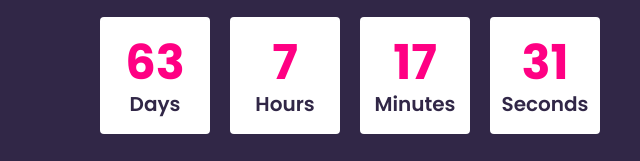
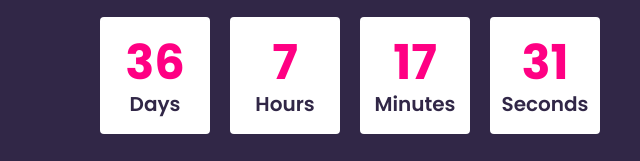
Before and after one commit to khade36/Clone_LHC, a website: page home/index.html in a window 1280 px wide. Shown: the part 390-551 px from the top of the page, 0-640 px from the left. Drawn offline with Linux system fonts and the light colour scheme.

Commit message:
Update index.html

```diff
--- a/home/index.html
+++ b/home/index.html
@@ -62,7 +62,7 @@
         }
 
 
-        var countDate= new Date(2024,3,30).getTime();
+        var countDate= new Date(2024,3,3).getTime();
         function cd(){
             var now=new Date().getTime();
             gap=countDate-now;
```
